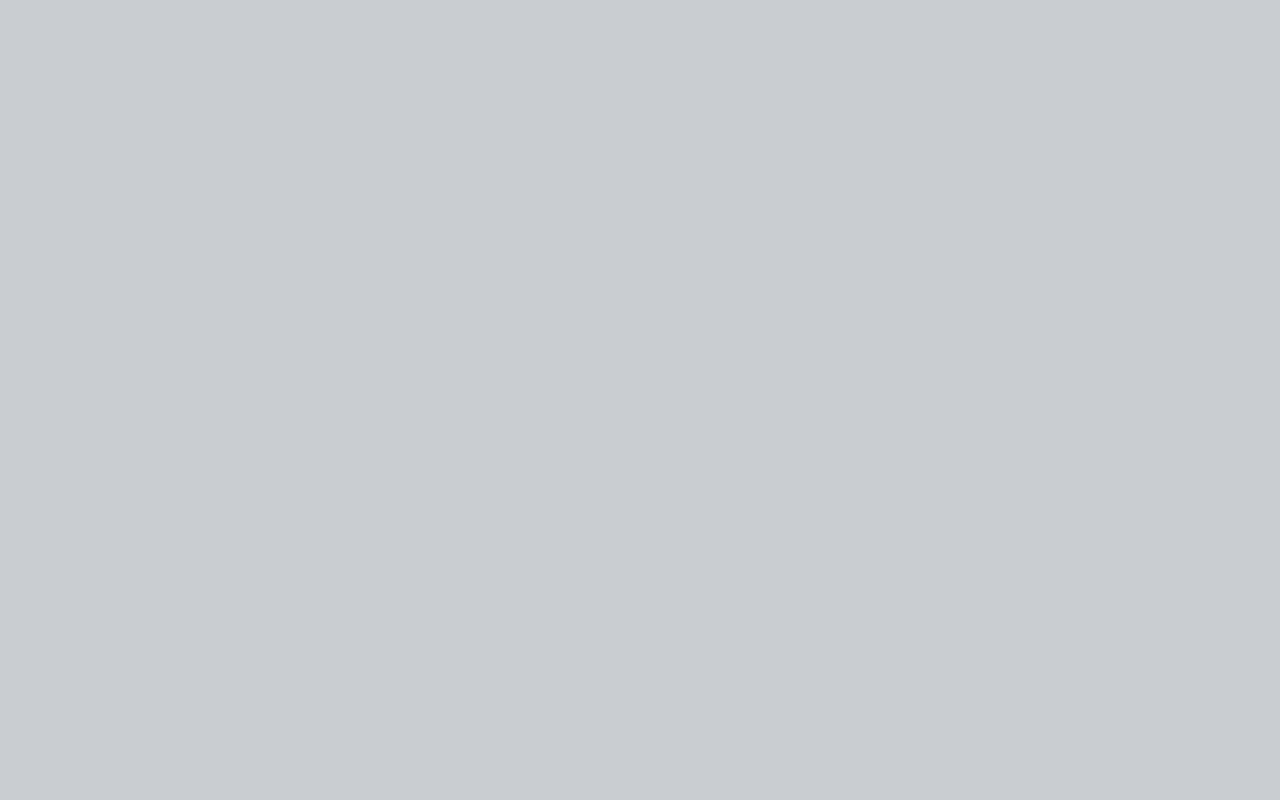
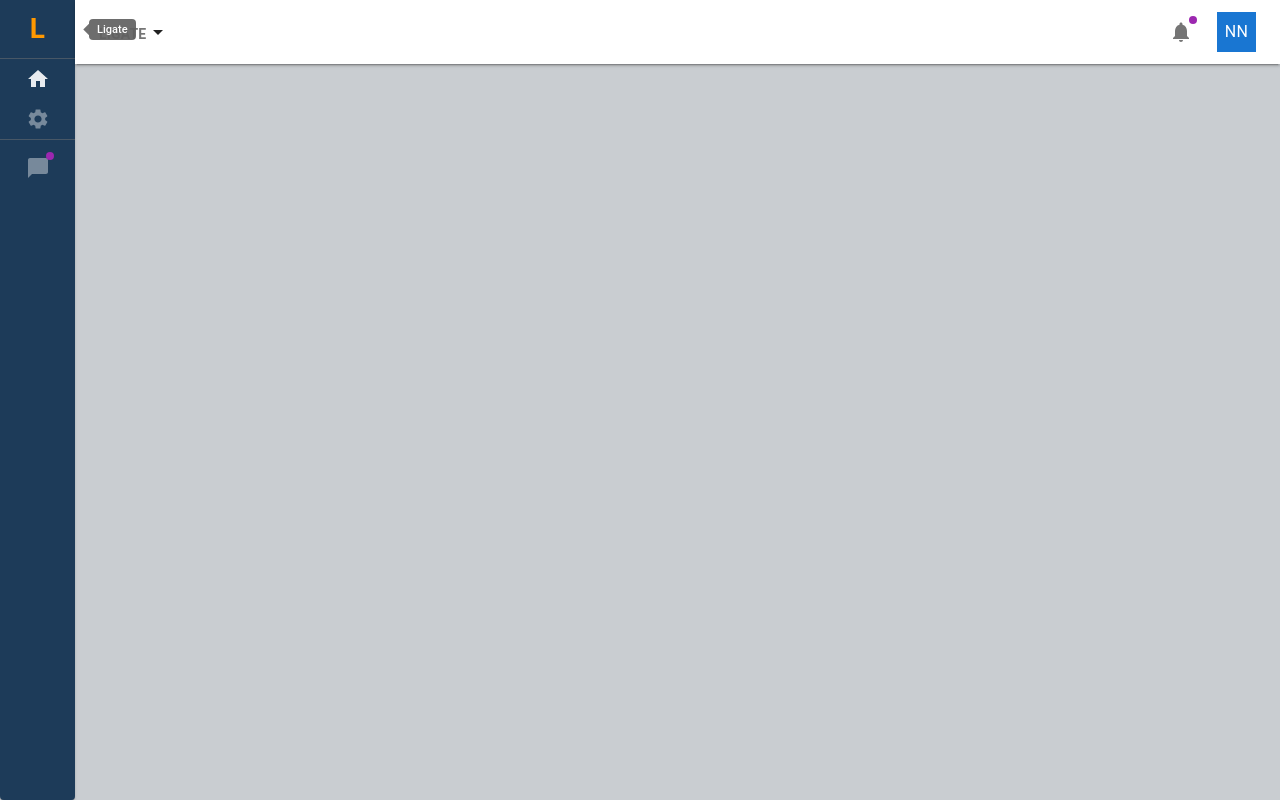
Before and after one commit to Naternelson/ligate-repo, a React (Create React App) app: page / in a window 1280 px wide. Built offline with nearby package versions, Linux system fonts and the light colour scheme.

Commit message:
Dashboard Head

```diff
--- /dev/null
+++ b/src/components/dashboard-header.tsx
@@ -0,0 +1,51 @@
+import { ArrowDropDown, Notifications } from "@mui/icons-material";
+import { Paper, PaperProps, Toolbar, Box, IconButton, Badge, Tooltip, ButtonBase, BoxProps, Typography } from "@mui/material";
+import { useNavigate } from "react-router-dom";
+import Row from "./row";
+
+export default function DashboardHeader() {
+    const wrapperProps:PaperProps={
+        sx: {borderRadius: 0, width: 'inherit'},
+        elevation:2
+    }
+    return (<>
+        <Paper {...wrapperProps}>
+            <Toolbar sx={{justifyContent: 'space-between', width: 'inherit'}}>
+                <Row justifyContent={"center"} alignItems="end"><Typography variant="body2" sx={{color: 'grey.600', fontWeight: 'bold'}}>LIGATE</Typography><ArrowDropDown/></Row>
+                <Row gap={2}>
+                    <NotificationIcon/>
+                    <ProfileIcon/>
+                </Row>
+
+            </Toolbar>
+        </Paper>
+    </>
+
+    )
+}
+
+function NotificationIcon(){
+
+    return <IconButton>
+        <Tooltip arrow={true} title="Notifications">
+            <Badge variant="dot" color="secondary"><Notifications/> </Badge>
+        </Tooltip>
+    </IconButton>
+}
+
+function ProfileIcon(){
+    const nav = useNavigate()
+    const boxProps:BoxProps= {
+        p:1,
+        sx:{bgcolor: "primary.main"}
+    }
+    return (
+        <ButtonBase onClick={() => nav("/profile")}>
+            <Tooltip arrow={true} title="User Profile">
+                <Box {...boxProps}>
+                    <Typography sx={{color: 'white'}}>NN</Typography>
+                </Box>
+            </Tooltip>
+        </ButtonBase>
+    )
+}
--- a/src/components/dashboard-side-bar.tsx
+++ b/src/components/dashboard-side-bar.tsx
@@ -22,7 +22,7 @@ export default function DashboardSideBar(){
 function SmallDisplay(){
     const boxProps:BoxProps = {
         sx:{
-            display: displayOn("xs","sm", "md"),
+            display: displayOn("xs","sm", "md", "lg", "xl"),
             width: '75px',
             bgcolor: 'inherit',
             overflow: 'auto'
--- a/src/views/dashboard/index.tsx
+++ b/src/views/dashboard/index.tsx
@@ -1,5 +1,7 @@
 import { Box, BoxProps } from "@mui/material"
 import { Outlet } from "react-router-dom"
+import Column from "../../components/column"
+import DashboardHeader from "../../components/dashboard-header"
 import DashboardSideBar from "../../components/dashboard-side-bar"
 import Row from "../../components/row"
 
@@ -11,7 +13,10 @@ export default function DashboardLayout(){
     return (
         <Row {...boxProps}>
             <DashboardSideBar/>
-            <Outlet/>
+            <Column flex={1}>
+                <DashboardHeader/>
+                <Outlet/>
+            </Column>
         </Row>
 
     )
```
